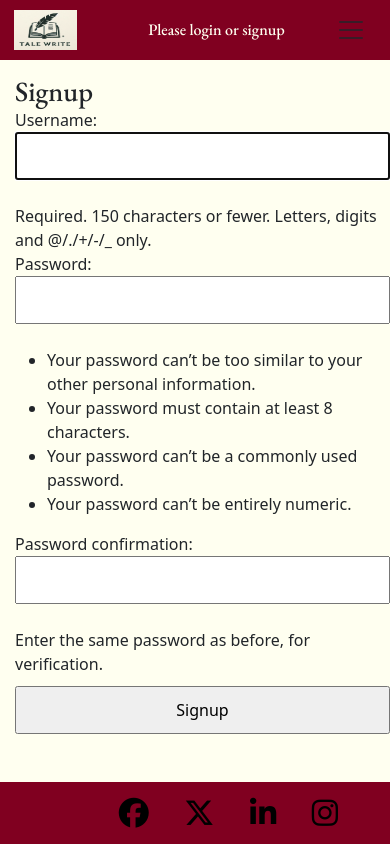
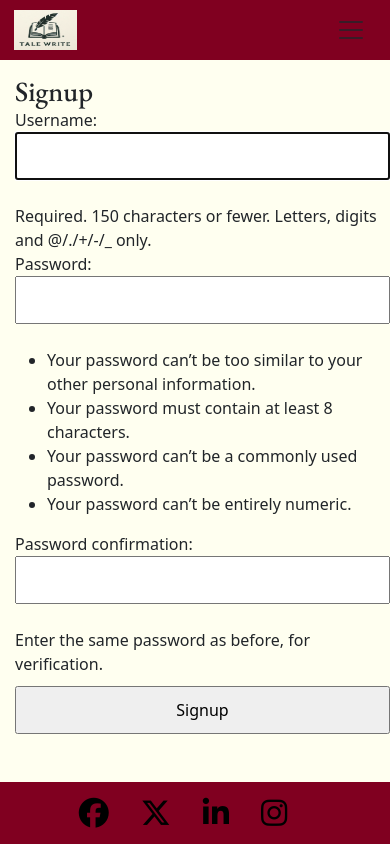
Before and after one commit to peterbrown454/TaleWrite, a Django app: page /accounts/signup in a window 390 px wide. Run offline with Django 3.2, Linux system fonts and the light colour scheme; parts of the project's set-up code (start-up, migrations or seed data) failed here and were passed over; some libraries are stand-ins or nearby versions.

Commit message:
Media queries made for: Welcome message and social media icons

```diff
--- a/static/css/style.css
+++ b/static/css/style.css
@@ -298,7 +298,23 @@ form.site-form input[type="submit"],
 
 }
 
+@media only screen and (max-width: 512px) {
+    .welcome {
+        display: none !important;
+    }
+}
 
+@media only screen and (max-width: 575px) {
+    .container-flex {
+        display: flex;
+        align-items: center !important;
+    }
+
+    .flex-container {
+        display: flex;
+        justify-content: center !important;
+    }
+}
 
 @media only screen and (max-width: 768px) {
 
--- a/templates/base.html
+++ b/templates/base.html
@@ -29,9 +29,9 @@
                     class="navbar-brand d-inline-block align-top logo" alt="TaleWrite">
             </a>
             {% if user.is_authenticated %}
-            <p class="text-end m-3">Welcome back {{ user }}</p>
+            <p class="text-end m-3 welcome">Welcome back {{ user }}</p>
             {% else %}
-            <p class="text-end m-3">Please login or signup</p>
+            <p class="text-end m-3 welcome">Please login or signup</p>
             {% endif %}
 
 
@@ -105,8 +105,8 @@
                     <div>Email: talewrite@talewrite.com</div>
                 </div>
             </div>
-            <div class="row container-flex col-sm-7">
-                <div id="footer-icons" class="text-end">
+            <div class="row container-flex flex-container col-sm-7">
+                <div id="footer-icons" class="text-end flex-container">
                     <a href="https://en-gb.facebook.com/" target="_blank" rel="noopener"
                         aria-label="Visit our Facebook page (opens in a new tab)"><i
                             class="footer-item fa-brands fa-facebook" style="font-size: 30px"></i></a>
```
Also changed, not shown: 1 other file.
